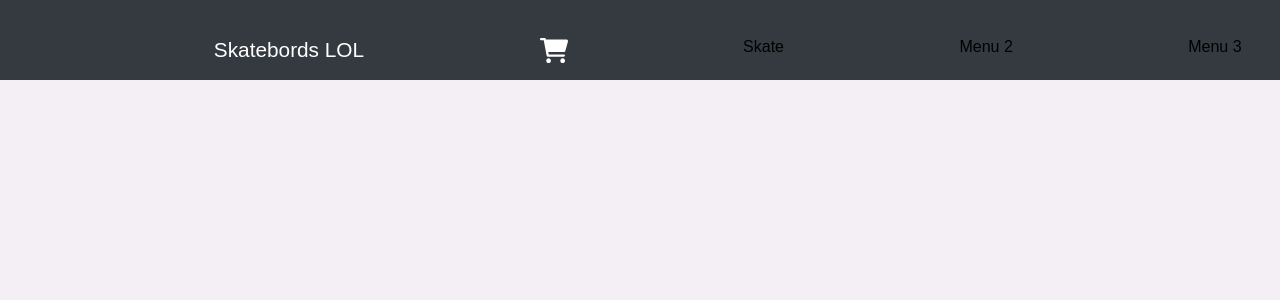
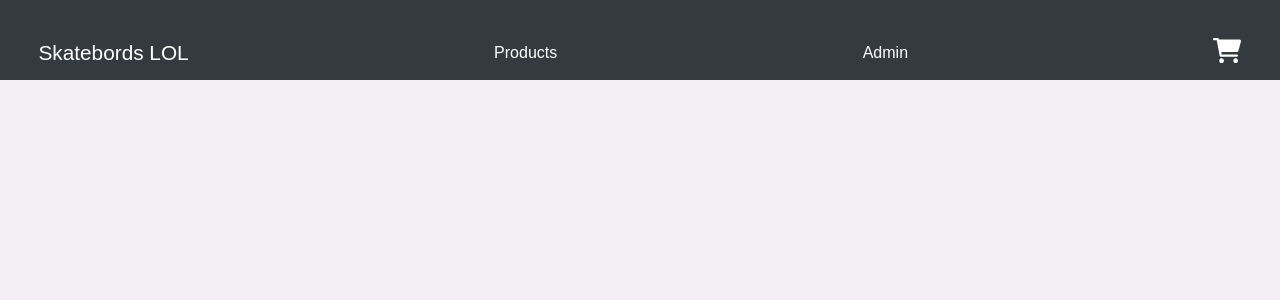
Before and after one commit to K1-RA/code_collaborate_shop, a Next.js app: page / in a window 1280 px wide. Shown: the top 300 px of the page. Built offline with nearby package versions, Linux system fonts and the light colour scheme; a web font is replaced by a local one.

Commit message:
Finished navbar desktop Co-authored-by: Indrajeet Godse <K1-RA@users.noreply.github.com> Co-authored-by: fagerblom <nora.fagerblom@hyperisland.se>

```diff
--- a/components/Navbar/Navbar.js
+++ b/components/Navbar/Navbar.js
@@ -1,3 +1,4 @@
+import Link from 'next/link';
 import styles from './Navbar.module.scss';
 import { useState } from 'react';
 
@@ -13,7 +14,7 @@ export default function Navbar() {
 	return (
 		<nav className={styles.navbar}>
 			<ul>
-				<li>
+				<li className={styles.hamburgerLi}>
 					<button className={styles.hamburger} onClick={handleToggle}>
 						<svg
 							className={styles.hamburgerColor}
@@ -25,11 +26,18 @@ export default function Navbar() {
 					</button>
 				</li>
 
-				<li className={styles.logo}>Skatebords LOL</li>
-				<li>
-					<svg xmlns='http://www.w3.org/2000/svg' viewBox='0 0 576 512'>
-						<path d='M96 0C107.5 0 117.4 8.19 119.6 19.51L121.1 32H541.8C562.1 32 578.3 52.25 572.6 72.66L518.6 264.7C514.7 278.5 502.1 288 487.8 288H170.7L179.9 336H488C501.3 336 512 346.7 512 360C512 373.3 501.3 384 488 384H159.1C148.5 384 138.6 375.8 136.4 364.5L76.14 48H24C10.75 48 0 37.25 0 24C0 10.75 10.75 0 24 0H96zM128 464C128 437.5 149.5 416 176 416C202.5 416 224 437.5 224 464C224 490.5 202.5 512 176 512C149.5 512 128 490.5 128 464zM512 464C512 490.5 490.5 512 464 512C437.5 512 416 490.5 416 464C416 437.5 437.5 416 464 416C490.5 416 512 437.5 512 464z' />
-					</svg>
+				<li className={styles.logo}>
+					<Link href='/'>
+						<a> Skatebords LOL</a>
+					</Link>
+				</li>
+
+				<li className={styles.cart}>
+					<a>
+						<svg xmlns='http://www.w3.org/2000/svg' viewBox='0 0 576 512'>
+							<path d='M96 0C107.5 0 117.4 8.19 119.6 19.51L121.1 32H541.8C562.1 32 578.3 52.25 572.6 72.66L518.6 264.7C514.7 278.5 502.1 288 487.8 288H170.7L179.9 336H488C501.3 336 512 346.7 512 360C512 373.3 501.3 384 488 384H159.1C148.5 384 138.6 375.8 136.4 364.5L76.14 48H24C10.75 48 0 37.25 0 24C0 10.75 10.75 0 24 0H96zM128 464C128 437.5 149.5 416 176 416C202.5 416 224 437.5 224 464C224 490.5 202.5 512 176 512C149.5 512 128 490.5 128 464zM512 464C512 490.5 490.5 512 464 512C437.5 512 416 490.5 416 464C416 437.5 437.5 416 464 416C490.5 416 512 437.5 512 464z' />
+						</svg>
+					</a>
 				</li>
 
 				<li
@@ -37,21 +45,16 @@ export default function Navbar() {
 						!isActive ? styles.showLinks : null
 					}`}
 				>
-					Skate
+					<Link href='/products'>
+						<a>Products</a>
+					</Link>
 				</li>
 				<li
 					className={`${styles.hideLinks} ${
 						!isActive ? styles.showLinks : null
 					}`}
 				>
-					Menu 2
-				</li>
-				<li
-					className={`${styles.hideLinks} ${
-						!isActive ? styles.showLinks : null
-					}`}
-				>
-					Menu 3
+					<a>Admin</a>
 				</li>
 			</ul>
 		</nav>
--- a/components/Navbar/Navbar.module.scss
+++ b/components/Navbar/Navbar.module.scss
@@ -17,11 +17,25 @@
 		flex-wrap: wrap;
 		justify-content: space-between;
 		list-style: none;
+		align-items: center;
+	}
+
+	a {
+		@media screen and (min-width: 1024px) {
+			color: white;
+		}
 	}
 
 	.logo {
 		color: white;
 		font-size: 1.3rem;
+
+		a {
+			color: white;
+		}
+
+		@media screen and (min-width: 1024px) {
+		}
 	}
 
 	.hideLinks {
@@ -56,10 +70,17 @@
 			display: block;
 		}
 	}
+
+	.cart {
+		@media screen and (min-width: 1024px) {
+			order: 4;
+		}
+	}
 }
 
-@media screen and (max-width: 481px) {
-	.navbar {
-		background-color: #343a40;
+.hamburgerLi {
+	display: none;
+	@media screen and (max-width: 1024px) {
+		display: block;
 	}
 }
--- a/styles/globals.scss
+++ b/styles/globals.scss
@@ -7,6 +7,11 @@
 body {
 	font-family: 'Jockey One', sans-serif;
 	background-color: #f3eff5;
+
+	a {
+		text-decoration: none;
+		color: black;
+	}
 }
 .grid-container {
 	display: grid;
```
